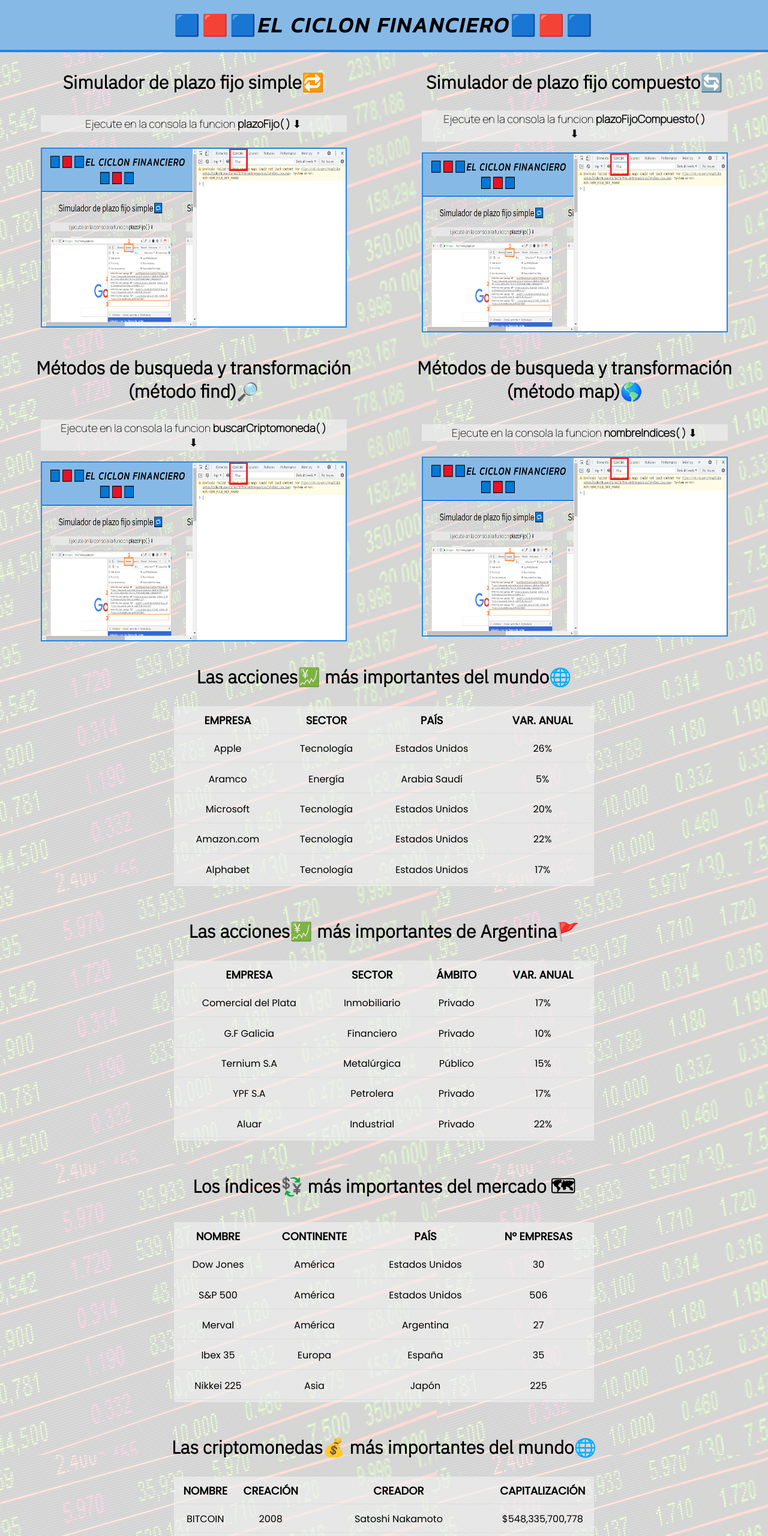
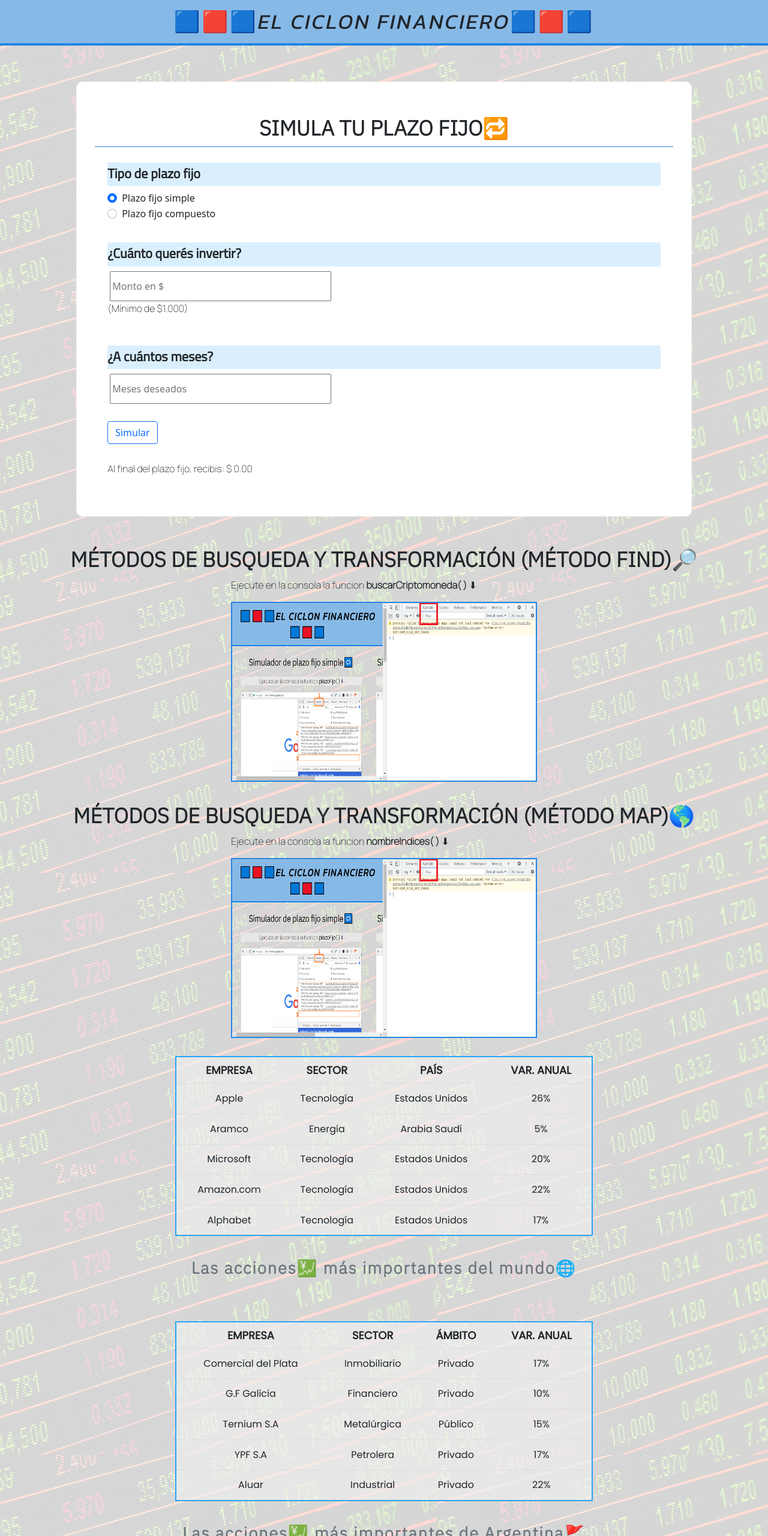
Before and after one commit to aletomk/Preentrega1-Tomkiewicz, a plain HTML site: page index.html in a window 1280 px wide. Shown: the top 2560 px of the page at 60% size. Drawn offline with nearby package versions, Linux system fonts and the light colour scheme.

Commit message:
elaborando el simulador de plazo fijo en html

```diff
--- a/css/styles.css
+++ b/css/styles.css
@@ -1,4 +1,4 @@
-/*VARIABLES PARA COLORES*/ /*PSEUDOCLASES*/
+/*PSEUDOCLASES*/
 ::selection {
   background: #28A4FA;
 }
@@ -24,18 +24,19 @@
 
 h2 {
   font-family: "IBM Plex Sans", sans-serif;
-  font-size: 30px;
+  font-size: 35px;
+  font-weight: bold;
   margin: 25px 0 10px 0;
   text-align: center;
+  text-transform: uppercase;
 }
 
 h3 {
-  font-size: 25px;
+  font-family: 'Titillium Web', sans-serif;
+  font-size: 22px;
   margin-top: 5px;
-  margin-bottom: 0;
-  padding-top: 5px;
-  text-decoration: underline;
-  text-transform: uppercase;
+  padding: 5px 0 8px 0;
+  font-weight: bold;
 }
 
 ul {
@@ -54,76 +55,63 @@
 
 p {
   font-family: "Manrope", sans-serif;
-  font-size: 18px;
-  padding: 2px 30px 2px 30px;
-  background-color: rgba(240, 240, 240, 0.6588235294);
+}
+
+input{
+  width: 40%;
+  height: 50px;
+}
+
+caption {
+  font-family: "IBM Plex Sans", sans-serif;
+  font-size: 27px;
+  font-weight: bold;
+  margin: 25px 0 10px 0;
+  letter-spacing: 2px;
   text-align: center;
 }
 
-/*FOOTER*/
-.consola_img img {
-  width: 510px;
-  height: 300px;
-  border: 2px solid #2187E4;
+/*MAIN*/
+
+.simulador_seccion {
+  background-color: white;
+  border: 1px solid whitesmoke;
+  margin: 60px 20px 20px 20px;
+  padding: 30px;
+  border-radius: 10px;
 }
 
-.datos_alumno {
-  font-family: "Rajdhani", sans-serif;
+.simulador_h2{
+  border-bottom: 1.5px groove #2186e4;
+}
+
+.simulador_h3{
+  background-color: #28a2fa2c;
+}
+
+.simulador_div {
+  margin: 13px;
+  padding: 8px;
+}
+
+.apartado {
+  padding: 5px 10px 5px 10px;
   display: grid;
   justify-items: center;
 }
 
-/* GRILLA PRINCIPAL */
-#grilla_index {
-  display: grid;
-  grid-template-areas: "header header" "main main" "footer footer";
-  grid-template-columns: repeat(2, 1fr);
+.apartado_parrafo {
+  width: 510px;
   margin: 0 auto;
-  background-image: url(../images/stocks.png);
-}
-
-/*HEADER */
-#header_index {
-  grid-area: header;
-  display: flex;
-  justify-content: center;
-  align-content: center;
-  background-color: #87B9E7;
-  border-bottom: 4px solid #2187E4;
-}
-
-/* MAIN */
-#main_index {
-  grid-area: main;
-}
-
-.seccion {
-  display: grid;
-  grid-template-columns: repeat(2, 1fr);
-  padding: 0 5px 0 5px;
-}
-
-.tablas_seccion {
-  display: grid;
-  justify-content: center;
-  align-items: center;
 }
 
 .tabla {
   margin: 20px;
-  width: 700px;
+  width: 100%;
   height: 300px;
-}
-
-/* FOOTER */
-#footer_index {
-  grid-area: footer;
-  display: flex;
-  justify-content: center;
-  align-content: center;
-  background-color: #87B9E7;
-  border-top: 4px solid #2187E4;
-  margin-top: 20px;
+  background-color: rgba(240, 240, 240, 0.6588235294);
+  border-collapse: collapse;
+  border: 2px solid #28A4FA;
 }
 
 th {
@@ -149,17 +137,56 @@
   background-color: rgb(198, 198, 198);
 }
 
-.tabla {
-  background-color: rgba(240, 240, 240, 0.6588235294);
+.consola_img img {
+  width: 510px;
+  height: 300px;
+  border: 2px solid #2187E4;
 }
 
-.apartado {
-  padding: 5px 10px 5px 10px;
+/*FOOTER*/
+.datos_alumno {
+  font-family: "Rajdhani", sans-serif;
   display: grid;
   justify-items: center;
 }
 
-.apartado_parrafo {
-  width: 510px;
+/* GRILLA PRINCIPAL */
+#grilla_index {
+  display: grid;
+  grid-template-areas: "header header" "main main" "footer footer";
+  grid-template-columns: repeat(2, 1fr);
   margin: 0 auto;
+  background-image: url(../images/stocks.png);
 }
+
+/*HEADER GRILLA*/
+#header_index {
+  grid-area: header;
+  display: flex;
+  justify-content: center;
+  align-content: center;
+  background-color: #87B9E7;
+  border-bottom: 4px solid #2187E4;
+}
+
+/* MAIN GRILLA*/
+#main_index {
+  grid-area: main;
+}
+
+.tablas_seccion {
+  display: grid;
+  justify-content: center;
+  align-items: center;
+}
+
+/* FOOTER GRILLA*/
+#footer_index {
+  grid-area: footer;
+  display: flex;
+  justify-content: center;
+  align-content: center;
+  background-color: #87B9E7;
+  border-top: 4px solid #2187E4;
+  margin-top: 20px;
+}
--- a/index.html
+++ b/index.html
@@ -5,9 +5,7 @@
     <meta http-equiv="X-UA-Compatible" content="IE=edge">
     <meta name="viewport" content="width=device-width, initial-scale=1.0">
     <title>El ciclon financiero | Inicio</title>
-    <link rel="stylesheet" href="css/styles.css">
-    <script src="js/variables.js"></script>
-    <script defer src="js/main.js"></script>
+    <!-- FAMILIAS TIPOGRÁFICAS -->
     <link rel="preconnect" href="https://fonts.googleapis.com">
     <link rel="preconnect" href="https://fonts.gstatic.com" crossorigin>
     <link href="https://fonts.googleapis.com/css2?family=Kanit:ital@1&display=swap" rel="stylesheet">
@@ -16,6 +14,15 @@
     <link href="https://fonts.googleapis.com/css2?family=Rajdhani:wght@300&display=swap" rel="stylesheet">
     <link href="https://fonts.googleapis.com/css2?family=Poppins&display=swap" rel="stylesheet">
     <link href="https://fonts.googleapis.com/css2?family=Poppins:wght@200&display=swap" rel="stylesheet">
+    <link href="https://fonts.googleapis.com/css2?family=Titillium+Web&display=swap" rel="stylesheet">
+    <!-- CSS BOOTSTRAP5-->
+    <link href="https://cdn.jsdelivr.net/npm/bootstrap@5.1.3/dist/css/bootstrap.min.css" rel="stylesheet" integrity="sha384-1BmE4kWBq78iYhFldvKuhfTAU6auU8tT94WrHftjDbrCEXSU1oBoqyl2QvZ6jIW3" crossorigin="anonymous">
+    <!-- CÓDIGO CSS -->
+    <link rel="stylesheet" href="css/styles.css" type="text/css">
+    <!-- CÓDIGO JAVASCRIPT -->
+    <script src="js/variables.js"></script>
+    <script defer src="js/main.js"></script>
+    <script defer src="js/plazosFijos.js"></script>
 </head>
 
 <body id="grilla_index">
@@ -24,27 +31,48 @@
     </header>
 
     <main id="main_index">
-        <section class="seccion">
-            <div class="apartado">
-                <h2>Simulador de plazo fijo simple🔁</h2>
-                <div class="apartado_parrafo">
-                    <p>Ejecute en la consola la funcion <b>plazoFijo( )</b>   ⬇</p>
+        <section class="simulador_seccion">
+            <div class="simulador">
+                <div class="simulador_h2"><h2>Simula tu plazo fijo🔁</h2></div>
+                    <div class="simulador_div">
+                    <h3 class="simulador_h3">Tipo de plazo fijo</h3>
+                        <div class="form-check">
+                        <input class="form-check-input" type="radio" name="tipoPlazo" id="flexRadioDefault1" checked>
+                        <label class="form-check-label" for="flexRadioDefault1">
+                          Plazo fijo simple
+                        </label>
                       </div>
-                <div class="consola_img">
-                    <img src="images/consola-js.png" alt="Consola JavaScript">
+                      <div class="form-check">
+                        <input class="form-check-input" type="radio" name="tipoPlazo" id="flexRadioDefault2">
+                        <label class="form-check-label" for="flexRadioDefault2">
+                          Plazo fijo compuesto
+                        </label>
                       </div>
                     </div>
 
-            <div class="apartado">
-                <h2>Simulador de plazo fijo compuesto🔄</h2>
-                <div class="apartado_parrafo">
-                    <p>Ejecute en la consola la funcion <b>plazoFijoCompuesto( )</b>  ⬇</p>
+                    <div class="simulador_div">
+                    <h3 class="simulador_h3">¿Cuánto querés invertir?</h3>
+                        <label for="capital"></label>
+                        <input type="number" id="capital" min="1000" max="40000000" placeholder="Monto en $">
+                        <span><p>(Mínimo de $1.000)</p></span>
                     </div>
-                <div class="consola_img">
-                    <img src="images/consola-js.png" alt="Consola JavaScript">
+
+                    <div class="simulador_div">
+                    <h3 class="simulador_h3">¿A cuántos meses?</h3>
+                        <label for="meses"></label>
+                        <input type="number" id="meses" min="1" max="60" placeholder="Meses deseados">
+                    </div>
+
+                    <div class="simulador_div">
+                    <button type="button" class="btn btn-outline-primary">Simular</button>
+                    </div>
+
+                    <div class="simulador_div">
+                        <p>Al final del plazo fijo, recibis: $ <span id="resultadoSimulador">0.00</span></p>
                     </div>
             </div>
-
+        </section>
+        <section class="metodos_seccion">
             <div class="apartado">
                 <h2>Métodos de busqueda y transformación (método find)🔎</h2>
                 <div class="apartado_parrafo">
@@ -69,14 +97,15 @@
         <section class="tablas_seccion">
 
             <div class="apartado">
-            <h2>Las acciones💹 más importantes del mundo🌐</h2>
-                <table class="tabla">
+
+                <table class="tabla" summary="Las acciones bursátiles más importantes del mundo">
+                    <caption>Las acciones💹 más importantes del mundo🌐</caption>
                     <thead>
                         <tr>
-                            <th>EMPRESA</th>
-                            <th>SECTOR</th>
-                            <th>PAÍS</th>
-                            <th>VAR. ANUAL</th>
+                            <th scope="col">EMPRESA</th>
+                            <th scope="col">SECTOR</th>
+                            <th scope="col">PAÍS</th>
+                            <th scope="col">VAR. ANUAL</th>
                         </tr>
                     </thead>
                     <tbody class="acciones">
@@ -91,19 +120,19 @@
             </div>
 
             <div class="apartado">
-            <h2>Las acciones💹 más importantes de Argentina🚩</h2>
-                <table class="tabla">
+                <table class="tabla" summary="Las acciones bursátiles Argentinas más importantes del país">
+                    <caption>Las acciones💹 más importantes de Argentina🚩</caption>
                     <thead>
                         <tr>
-                            <th>EMPRESA</th>
-                            <th>SECTOR</th>
-                            <th>ÁMBITO</th>
-                            <th>VAR. ANUAL</th>
+                            <th scope="col">EMPRESA</th>
+                            <th scope="col">SECTOR</th>
+                            <th scope="col">ÁMBITO</th>
+                            <th scope="col">VAR. ANUAL</th>
                         </tr>
                     </thead>
                     <tbody class="accionesArgentinas">
                         <tr>
-                            <td>nombre</td>
+                            <td scope="row">nombre</td>
                             <td>sector</td>
                             <td>ambito</td>
                             <td>%</td>
@@ -113,11 +142,11 @@
             </div>
 
             <div class="apartado">
-            <h2>Los índices💱 más importantes del mercado 🗺</h2>
-                <table class="tabla">
+                <table class="tabla" summary="Las índices bursátiles más importantes del mundo">
+                    <caption>Los índices💱 más importantes del mercado 🗺</caption>
                     <thead>
                         <tr>
-                            <th>NOMBRE</th>
+                            <th scope="col">NOMBRE</th>
                             <th>CONTINENTE</th>
                             <th>PAÍS</th>
                             <th>N° EMPRESAS</th>
@@ -135,11 +164,11 @@
             </div>
 
             <div class="apartado">
-            <h2>Las criptomonedas💰 más importantes del mundo🌐</h2>
-                <table class="tabla">
+                <table class="tabla" summary="Las criptomonedas más relevantes del mundo">
+                    <caption>Las criptomonedas más importantes del mundo💰</caption>
                     <thead>
                         <tr>
-                            <th>NOMBRE</th>
+                            <th scope="col">NOMBRE</th>
                             <th>CREACIÓN</th>
                             <th>CREADOR</th>
                             <th>CAPITALIZACIÓN</th>
@@ -170,6 +199,9 @@
                 </ul>
         </div>
     </footer>
+
+    <!-- JS BOOTSTRAP -->
+    <script src="https://cdn.jsdelivr.net/npm/bootstrap@5.1.3/dist/js/bootstrap.bundle.min.js" integrity="sha384-ka7Sk0Gln4gmtz2MlQnikT1wXgYsOg+OMhuP+IlRH9sENBO0LRn5q+8nbTov4+1p" crossorigin="anonymous"></script>
 </body>
 
 </html>
--- a/js/main.js
+++ b/js/main.js
@@ -1,4 +1,4 @@
-let continuar = true;
+/*let continuar = true;
 const TASA_MENSUAL = 6;
 
 //FUNCIÓN INICIAR CONSULTA DE PLAZO FIJO
@@ -62,7 +62,7 @@
         continuar = confirm("¿Deseas volver a probar con otro capital?");
     }
     alert("No hay problema, gracias por su visita😉");
-}
+}*/
 
 //FUNCIONES QUE MUESTRAN LOS ARRAYS EN FORMA DE TABLA
 
--- /dev/null
+++ b/js/plazosFijos.js
@@ -0,0 +1,67 @@
+// ARCHIVO JS DEDICADO A PURIFICAR LAS FUNCIONES DE PLAZO FIJO Y PASARLAS A HTML MEDIANTE DOM
+
+let continuar = true;
+const TASA_MENSUAL = 6;
+
+//FUNCIÓN INICIAR CONSULTA DE PLAZO FIJO
+
+function iniciarConsulta() {
+    let capital = parseInt(prompt("💲Ingrese el capital a invertir\n¡¡Por favor sin letras, puntos ni espacios y mayor a $999!!").trim());
+    if (!isNaN(capital) && (capital >= 1000)){
+        let meses = prompt("📅Ingrese la cantidad de meses que usted desea (hasta 60)").trim();
+            if (meses >= 1 && meses <=60) {
+                let interes = (capital * (TASA_MENSUAL * meses))/100;
+                let dineroTotal = capital + interes;
+                if (meses == 1) {
+                alert(`✅Ud. tendrá \$${Math.round(dineroTotal)} en un plazo de ${meses} mes`);
+                } else{
+                    alert(`✅Ud. tendrá \$${Math.round(dineroTotal)} en un plazo de ${meses} meses`);
+                }
+            } else{
+                alert("⛔Los datos ingresados no son validos, por favor vuelve a intentarlo");
+            }
+    } else{
+        alert("⛔Los datos ingresados no son validos, por favor vuelve a intentarlo");
+    }
+}
+
+function plazoFijo() {
+    while(continuar){
+        iniciarConsulta();
+        continuar = confirm("¿Deseas volver a probar con otro capital?");
+    }
+    alert("No hay problema, gracias por su visita😉");
+}
+
+//FUNCIÓN INICIAR CONSULTA DE PLAZO FIJO CON INTERES COMPUESTO
+
+function iniciarConsultaCompuesto() {
+    let capital = parseInt(prompt("💲Ingrese el capital a invertir\n¡¡Por favor sin letras, puntos ni espacios y mayor a $999!!").trim());
+    if (!isNaN(capital) && (capital >= 1000)){
+        let meses = prompt("📅Ingrese la cantidad de meses que usted desea (hasta 60)").trim();
+            if (meses >= 1 && meses <=60) {
+                for(let i = 1; i <= meses; i++){
+                    let interes = (capital * TASA_MENSUAL)/100;
+                    capital = capital + interes;
+                }
+                let dineroTotal = parseInt(capital);
+                if (meses == 1) {
+                alert(`✅Ud. tendrá \$${Math.round(dineroTotal)} en un plazo de ${meses} mes`);
+                } else{
+                    alert(`✅Ud. tendrá \$${Math.round(dineroTotal)} en un plazo de ${meses} meses`);
+                }
+            } else{
+                alert("⛔Los datos ingresados no son validos, por favor vuelve a intentarlo");
+            }
+    } else{
+        alert("⛔Los datos ingresados no son validos, por favor vuelve a intentarlo");
+    }
+}
+
+function plazoFijoCompuesto() {
+    while(continuar){
+        iniciarConsultaCompuesto();
+        continuar = confirm("¿Deseas volver a probar con otro capital?");
+    }
+    alert("No hay problema, gracias por su visita😉");
+}
```
Lines whose indentation alone changed are shown as unchanged.
